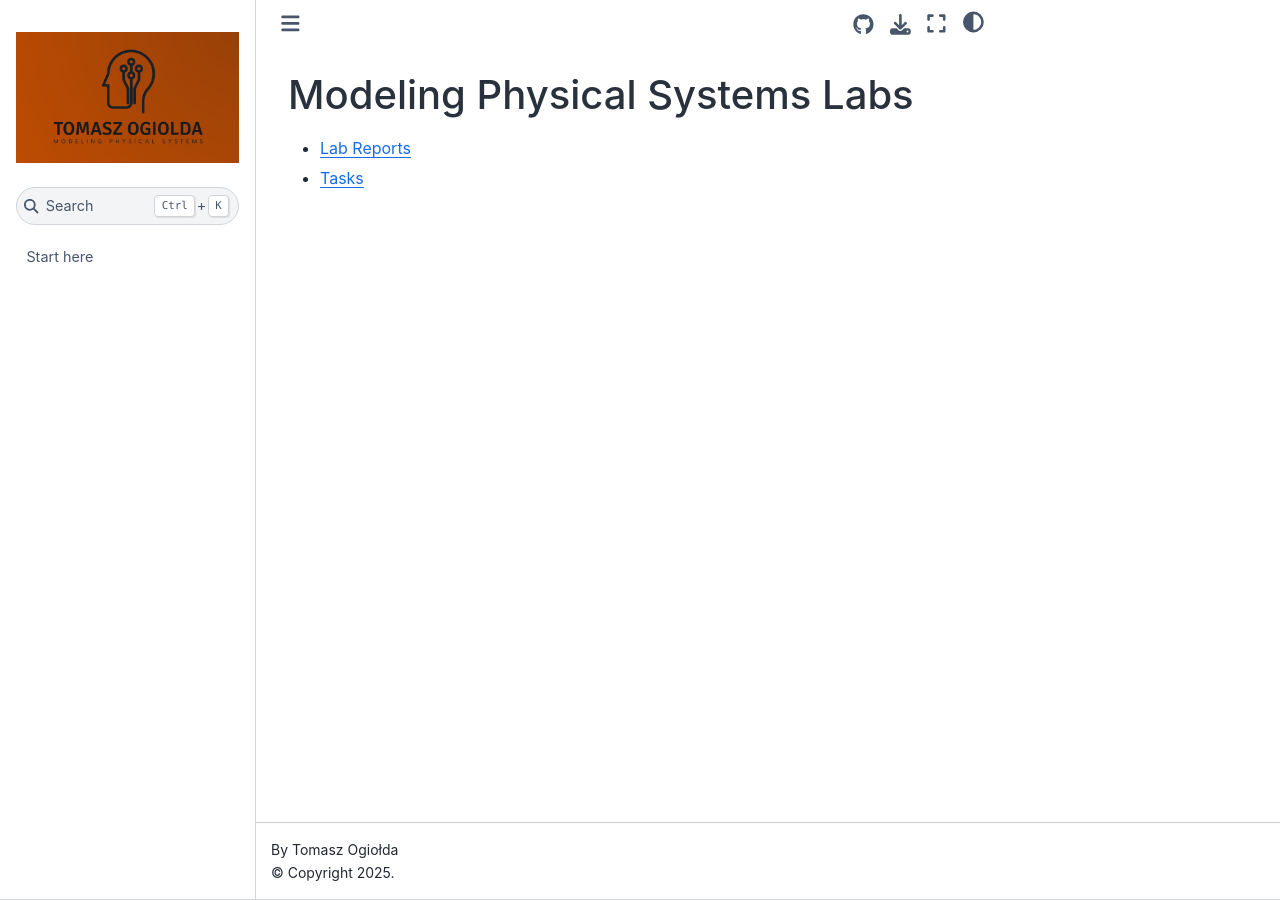
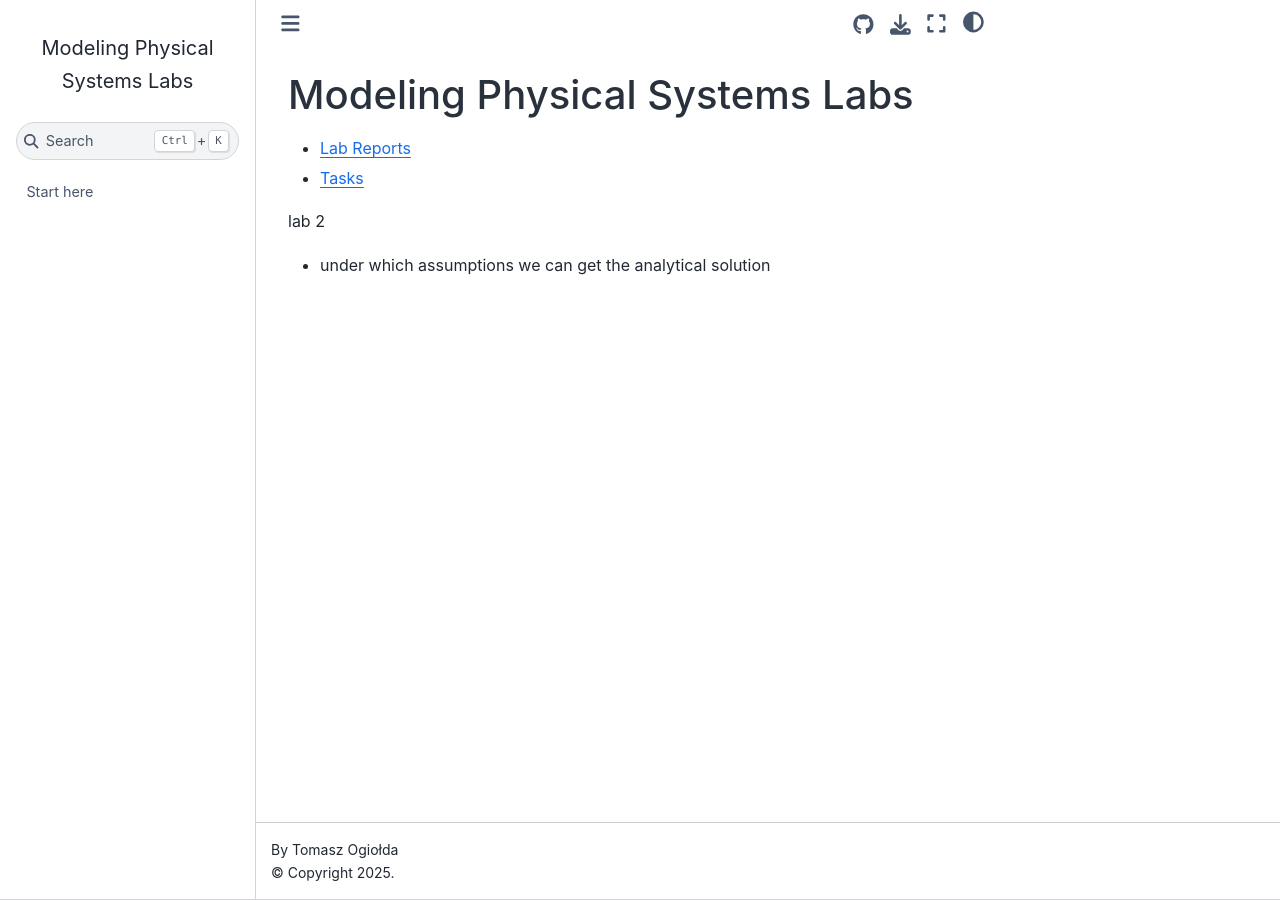
Before and after one commit to ogioldat/agh-mps-lab, a Jupyter Book: the page built from README.md, in a window 1280 px wide. Built offline with Jupyter Book 1.0.4 settings and Sphinx 7.4.7 and the Sphinx Book theme 1.1.4, drawn with Linux system fonts in a browser that asks for light colours; pages that are not in the unit, such as notebooks, are missing from menus.

Commit message:
chore: Final lab 2

```diff
--- a/README.md
+++ b/README.md
@@ -2,3 +2,7 @@
 
 - [Lab Reports](https://ogioldat.github.io/agh-mps-lab/home.html)
 - [Tasks](https://github.com/slayoo/AGH-MPS-2025)
+
+lab 2
+
+- under which assumptions we can get the analytical solution
--- a/_config.yml
+++ b/_config.yml
@@ -8,7 +8,6 @@
 title                       : Modeling Physical Systems Labs  # The title of the book. Will be placed in the left navbar.
 author                      : Tomasz Ogiołda  # The author of the book
 copyright                   : "2025"  # Copyright year to be placed in the footer
-logo                        : logo.png  # A path to the book logo
 
 # Force re-execution of notebooks on each build.
 # See https://jupyterbook.org/content/execute.html
```
Also changed, not shown: logo.png (deleted), 3 other files.
